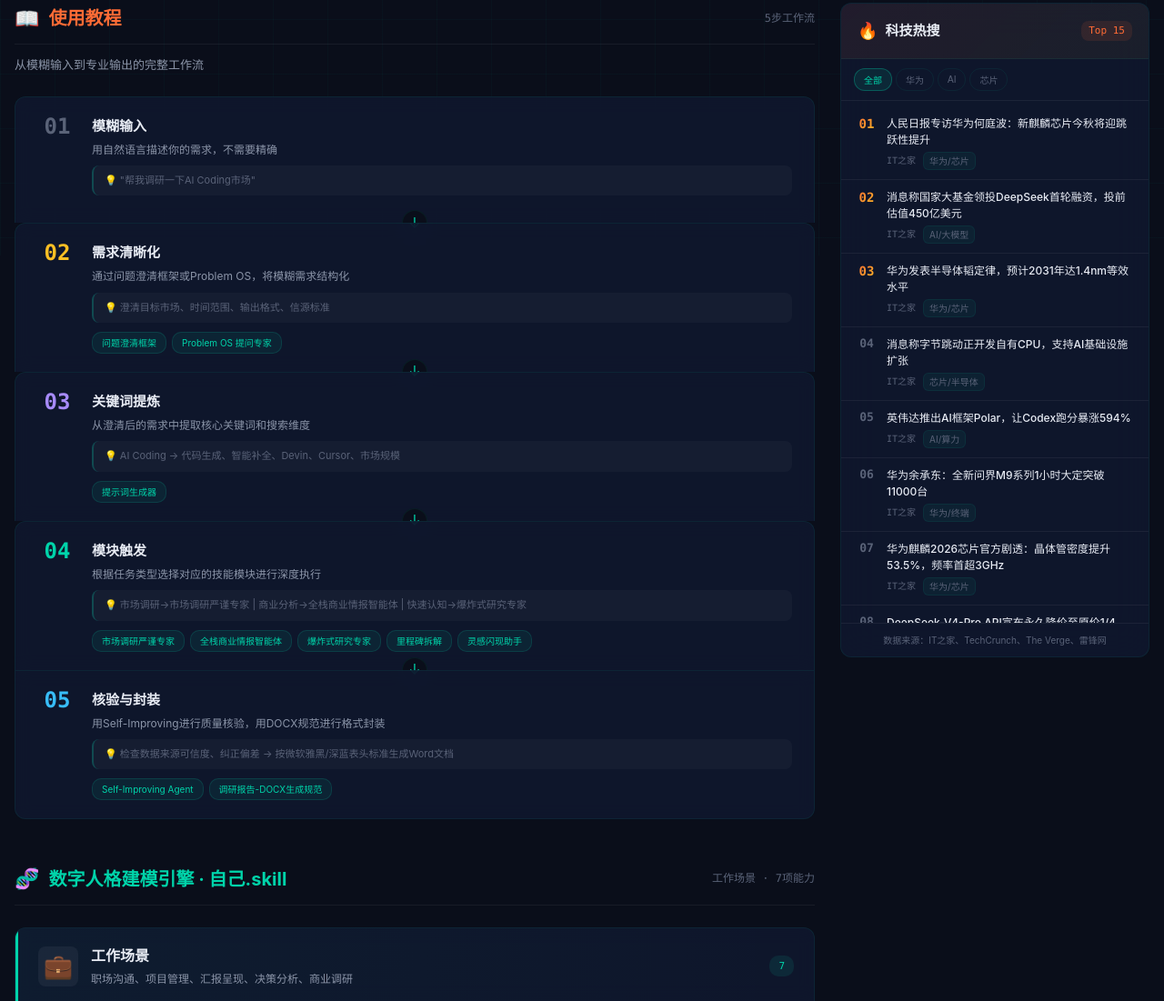
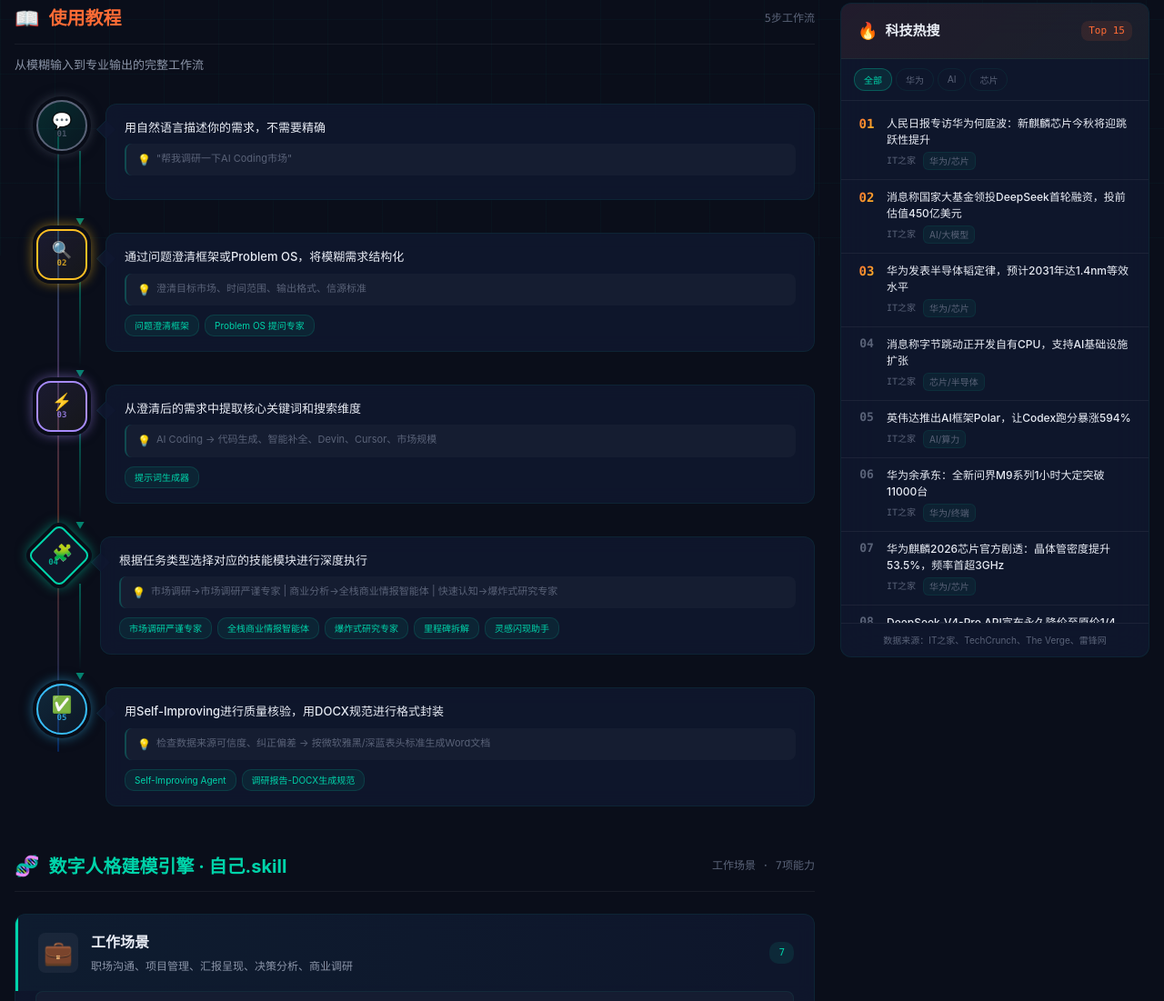
Before and after one commit to HardysWorld/ai-morning-briefing, a plain HTML site: page index.html in a window 1280 px wide. Shown: the part 519-1620 px from the top of the page at 91% size. Drawn offline with Linux system fonts and the light colour scheme.

Commit message:
Update AI morning briefing - 2026-05-28

```diff
--- a/index.html
+++ b/index.html
@@ -266,79 +266,159 @@ body::before {
   font-family: var(--font-mono);
 }
 
-/* ============ 使用教程 ============ */
+/* ============ 使用教程 - 流程图 ============ */
 .tutorial-subtitle {
   font-size: 13px;
   color: var(--text-secondary);
-  margin-bottom: 24px;
+  margin-bottom: 28px;
   margin-top: -12px;
 }
 
-.tutorial-container {
+.flowchart-container {
   display: flex;
   flex-direction: column;
   gap: 0;
-}
-
-.tutorial-step {
+  position: relative;
+  padding-left: 24px;
+}
+
+.flowchart-container::before {
+  content: '';
+  position: absolute;
+  left: 47px;
+  top: 40px;
+  bottom: 60px;
+  width: 2px;
+  background: linear-gradient(180deg,
+    var(--accent-cyan) 0%,
+    var(--accent-purple) 33%,
+    var(--accent-orange) 66%,
+    var(--accent-blue) 100%);
+  opacity: 0.3;
+  border-radius: 1px;
+}
+
+.flow-step {
   display: flex;
-  gap: 16px;
-  padding: 20px 24px;
+  align-items: flex-start;
+  gap: 20px;
+  padding: 0 0 32px 0;
+  position: relative;
+}
+
+.flow-step-last {
+  padding-bottom: 0;
+}
+
+/* 流程节点 */
+.flow-node {
+  position: relative;
+  z-index: 2;
+  width: 56px;
+  height: 56px;
+  border-radius: 16px;
+  display: flex;
+  flex-direction: column;
+  align-items: center;
+  justify-content: center;
+  flex-shrink: 0;
+  background: var(--bg-secondary);
+  border: 2px solid var(--node-color, var(--accent-cyan));
+  box-shadow: 0 0 20px rgba(0, 0, 0, 0.3), 0 0 0 4px var(--bg-primary), 0 0 15px var(--node-color, var(--accent-cyan));
+  transition: all 0.3s ease;
+}
+
+.flow-node:hover {
+  transform: scale(1.1);
+  box-shadow: 0 0 25px rgba(0, 0, 0, 0.4), 0 0 0 4px var(--bg-primary), 0 0 25px var(--node-color, var(--accent-cyan));
+}
+
+.flow-node-start {
+  border-radius: 50%;
+  background: linear-gradient(135deg, rgba(0, 212, 170, 0.15), rgba(0, 212, 170, 0.05));
+}
+
+.flow-node-end {
+  border-radius: 50%;
+  background: linear-gradient(135deg, rgba(56, 189, 248, 0.15), rgba(56, 189, 248, 0.05));
+}
+
+.flow-node-branch {
+  border-radius: 8px;
+  transform: rotate(45deg);
+  width: 50px;
+  height: 50px;
+}
+
+.flow-node-branch .flow-node-icon,
+.flow-node-branch .flow-node-num,
+.flow-node-branch .flow-node-title {
+  transform: rotate(-45deg);
+}
+
+.flow-node-process {
+  background: linear-gradient(135deg, rgba(167, 139, 250, 0.1), rgba(251, 191, 36, 0.05));
+}
+
+.flow-node-icon {
+  font-size: 18px;
+  line-height: 1;
+  margin-bottom: 1px;
+}
+
+.flow-node-num {
+  font-size: 9px;
+  font-weight: 700;
+  font-family: var(--font-mono);
+  color: var(--node-color, var(--accent-cyan));
+  opacity: 0.8;
+  line-height: 1;
+}
+
+.flow-node-title {
+  display: none;
+}
+
+/* 节点详情卡片 */
+.flow-detail {
+  flex: 1;
   background: var(--bg-card);
   border: 1px solid var(--border-subtle);
   border-radius: var(--radius);
-  margin-bottom: 0;
+  padding: 16px 20px;
+  backdrop-filter: blur(10px);
+  transition: all 0.3s ease;
   position: relative;
-  backdrop-filter: blur(10px);
-}
-
-.tutorial-step:not(:last-child) {
-  border-radius: var(--radius) var(--radius) 0 0;
-  border-bottom: none;
-}
-
-.tutorial-step:last-child {
-  border-radius: 0 0 var(--radius) var(--radius);
-}
-
-.tutorial-step:first-child {
-  border-radius: var(--radius) var(--radius) 0 0;
-}
-
-.tutorial-step:only-child {
-  border-radius: var(--radius);
-}
-
-.tutorial-step-num {
-  font-size: 24px;
-  font-weight: 800;
-  font-family: var(--font-mono);
-  color: var(--step-color, var(--text-muted));
-  min-width: 44px;
-  text-align: center;
-  line-height: 1;
-}
-
-.tutorial-step-body {
-  flex: 1;
-  min-width: 0;
-}
-
-.tutorial-step-title {
-  font-size: 15px;
-  font-weight: 700;
+  margin-top: 4px;
+}
+
+.flow-detail::before {
+  content: '';
+  position: absolute;
+  left: -8px;
+  top: 20px;
+  width: 14px;
+  height: 14px;
+  background: var(--bg-card);
+  border-left: 1px solid var(--border-subtle);
+  border-bottom: 1px solid var(--border-subtle);
+  transform: rotate(45deg);
+}
+
+.flow-detail:hover {
+  border-color: var(--border-glow);
+  box-shadow: var(--shadow-glow);
+}
+
+.flow-detail-desc {
+  font-size: 13px;
   color: var(--text-primary);
-  margin-bottom: 4px;
-}
-
-.tutorial-step-desc {
-  font-size: 12px;
-  color: var(--text-secondary);
+  font-weight: 500;
   margin-bottom: 8px;
-  line-height: 1.6;
-}
-
-.tutorial-step-example {
+  line-height: 1.5;
+}
+
+.flow-detail-example {
   font-size: 11px;
   color: var(--text-muted);
   background: rgba(255, 255, 255, 0.03);
@@ -346,9 +426,17 @@ body::before {
   border-radius: var(--radius-sm);
   margin-bottom: 10px;
   border-left: 2px solid var(--border-glow);
-}
-
-.tutorial-step-tools {
+  display: flex;
+  align-items: flex-start;
+  gap: 6px;
+}
+
+.flow-example-icon {
+  flex-shrink: 0;
+  font-size: 12px;
+}
+
+.flow-detail-tools {
   display: flex;
   flex-wrap: wrap;
   gap: 6px;
@@ -361,24 +449,63 @@ body::before {
   background: rgba(0, 212, 170, 0.08);
   color: var(--accent-cyan);
   border: 1px solid rgba(0, 212, 170, 0.15);
-}
-
-.tutorial-arrow {
+  transition: all 0.2s ease;
+}
+
+.tutorial-tool-tag:hover {
+  background: rgba(0, 212, 170, 0.15);
+  transform: translateY(-1px);
+}
+
+/* 连接线 */
+.flow-connector {
   position: absolute;
-  bottom: -14px;
-  left: 50%;
-  transform: translateX(-50%);
-  font-size: 16px;
+  left: 47px;
+  top: 56px;
+  bottom: 0;
+  width: 2px;
+  display: flex;
+  flex-direction: column;
+  align-items: center;
+}
+
+.flow-arrow-line {
+  flex: 1;
+  width: 2px;
+  background: linear-gradient(180deg, var(--accent-cyan), transparent);
+  opacity: 0.4;
+}
+
+.flow-arrow-head {
+  font-size: 10px;
   color: var(--accent-cyan);
-  z-index: 2;
-  background: var(--bg-primary);
-  width: 28px;
-  height: 28px;
-  display: flex;
-  align-items: center;
-  justify-content: center;
-  border-radius: 50%;
-  border: 1px solid var(--border-subtle);
+  opacity: 0.6;
+  margin-top: -2px;
+}
+
+/* 流程图响应式 */
+@media (max-width: 768px) {
+  .flowchart-container {
+    padding-left: 16px;
+  }
+  .flowchart-container::before {
+    left: 39px;
+  }
+  .flow-node {
+    width: 48px;
+    height: 48px;
+    border-radius: 12px;
+  }
+  .flow-node-icon {
+    font-size: 16px;
+  }
+  .flow-connector {
+    left: 39px;
+    top: 48px;
+  }
+  .flow-detail::before {
+    top: 16px;
+  }
 }
 
 /* ============ 卡片网格 ============ */
@@ -1175,59 +1302,94 @@ body::before {
       <span class="section-count">5步工作流</span>
     </h2>
     <div class="tutorial-subtitle">从模糊输入到专业输出的完整工作流</div>
-    <div class="tutorial-container">
-
-    <div class="tutorial-step">
-      <div class="tutorial-step-num" style="--step-color:#5a6378">01</div>
-      <div class="tutorial-step-body">
-        <div class="tutorial-step-title">模糊输入</div>
-        <div class="tutorial-step-desc">用自然语言描述你的需求，不需要精确</div>
-        <div class="tutorial-step-example">💡 "帮我调研一下AI Coding市场"</div>
-
-      </div>
-      <div class="tutorial-arrow">↓</div>
-    </div>
-
-    <div class="tutorial-step">
-      <div class="tutorial-step-num" style="--step-color:#fbbf24">02</div>
-      <div class="tutorial-step-body">
-        <div class="tutorial-step-title">需求清晰化</div>
-        <div class="tutorial-step-desc">通过问题澄清框架或Problem OS，将模糊需求结构化</div>
-        <div class="tutorial-step-example">💡 澄清目标市场、时间范围、输出格式、信源标准</div>
-        <div class="tutorial-step-tools"><span class="tutorial-tool-tag">问题澄清框架</span><span class="tutorial-tool-tag">Problem OS 提问专家</span></div>
-      </div>
-      <div class="tutorial-arrow">↓</div>
-    </div>
-
-    <div class="tutorial-step">
-      <div class="tutorial-step-num" style="--step-color:#a78bfa">03</div>
-      <div class="tutorial-step-body">
-        <div class="tutorial-step-title">关键词提炼</div>
-        <div class="tutorial-step-desc">从澄清后的需求中提取核心关键词和搜索维度</div>
-        <div class="tutorial-step-example">💡 AI Coding → 代码生成、智能补全、Devin、Cursor、市场规模</div>
-        <div class="tutorial-step-tools"><span class="tutorial-tool-tag">提示词生成器</span></div>
-      </div>
-      <div class="tutorial-arrow">↓</div>
-    </div>
-
-    <div class="tutorial-step">
-      <div class="tutorial-step-num" style="--step-color:#00d4aa">04</div>
-      <div class="tutorial-step-body">
-        <div class="tutorial-step-title">模块触发</div>
-        <div class="tutorial-step-desc">根据任务类型选择对应的技能模块进行深度执行</div>
-        <div class="tutorial-step-example">💡 市场调研→市场调研严谨专家 | 商业分析→全栈商业情报智能体 | 快速认知→爆炸式研究专家</div>
-        <div class="tutorial-step-tools"><span class="tutorial-tool-tag">市场调研严谨专家</span><span class="tutorial-tool-tag">全栈商业情报智能体</span><span class="tutorial-tool-tag">爆炸式研究专家</span><span class="tutorial-tool-tag">里程碑拆解</span><span class="tutorial-tool-tag">灵感闪现助手</span></div>
-      </div>
-      <div class="tutorial-arrow">↓</div>
-    </div>
-
-    <div class="tutorial-step">
-      <div class="tutorial-step-num" style="--step-color:#38bdf8">05</div>
-      <div class="tutorial-step-body">
-        <div class="tutorial-step-title">核验与封装</div>
-        <div class="tutorial-step-desc">用Self-Improving进行质量核验，用DOCX规范进行格式封装</div>
-        <div class="tutorial-step-example">💡 检查数据来源可信度、纠正偏差 → 按微软雅黑/深蓝表头标准生成Word文档</div>
-        <div class="tutorial-step-tools"><span class="tutorial-tool-tag">Self-Improving Agent</span><span class="tutorial-tool-tag">调研报告-DOCX生成规范</span></div>
+    <div class="flowchart-container">
+
+    <div class="flow-step ">
+      <div class="flow-node flow-node-start" style="--node-color:#5a6378">
+        <div class="flow-node-icon">💬</div>
+        <div class="flow-node-num">01</div>
+        <div class="flow-node-title">模糊输入</div>
+      </div>
+      <div class="flow-detail">
+        <div class="flow-detail-desc">用自然语言描述你的需求，不需要精确</div>
+        <div class="flow-detail-example"><span class="flow-example-icon">💡</span> "帮我调研一下AI Coding市场"</div>
+
+      </div>
+
+      <div class="flow-connector">
+        <div class="flow-arrow-line"></div>
+        <div class="flow-arrow-head">▼</div>
+      </div>
+
+    </div>
+
+    <div class="flow-step ">
+      <div class="flow-node flow-node-process" style="--node-color:#fbbf24">
+        <div class="flow-node-icon">🔍</div>
+        <div class="flow-node-num">02</div>
+        <div class="flow-node-title">需求清晰化</div>
+      </div>
+      <div class="flow-detail">
+        <div class="flow-detail-desc">通过问题澄清框架或Problem OS，将模糊需求结构化</div>
+        <div class="flow-detail-example"><span class="flow-example-icon">💡</span> 澄清目标市场、时间范围、输出格式、信源标准</div>
+        <div class="flow-detail-tools"><span class="tutorial-tool-tag">问题澄清框架</span><span class="tutorial-tool-tag">Problem OS 提问专家</span></div>
+      </div>
+
+      <div class="flow-connector">
+        <div class="flow-arrow-line"></div>
+        <div class="flow-arrow-head">▼</div>
+      </div>
+
+    </div>
+
+    <div class="flow-step ">
+      <div class="flow-node flow-node-process" style="--node-color:#a78bfa">
+        <div class="flow-node-icon">⚡</div>
+        <div class="flow-node-num">03</div>
+        <div class="flow-node-title">关键词提炼</div>
+      </div>
+      <div class="flow-detail">
+        <div class="flow-detail-desc">从澄清后的需求中提取核心关键词和搜索维度</div>
+        <div class="flow-detail-example"><span class="flow-example-icon">💡</span> AI Coding → 代码生成、智能补全、Devin、Cursor、市场规模</div>
+        <div class="flow-detail-tools"><span class="tutorial-tool-tag">提示词生成器</span></div>
+      </div>
+
+      <div class="flow-connector">
+        <div class="flow-arrow-line"></div>
+        <div class="flow-arrow-head">▼</div>
+      </div>
+
+    </div>
+
+    <div class="flow-step ">
+      <div class="flow-node flow-node-branch" style="--node-color:#00d4aa">
+        <div class="flow-node-icon">🧩</div>
+        <div class="flow-node-num">04</div>
+        <div class="flow-node-title">模块触发</div>
+      </div>
+      <div class="flow-detail">
+        <div class="flow-detail-desc">根据任务类型选择对应的技能模块进行深度执行</div>
+        <div class="flow-detail-example"><span class="flow-example-icon">💡</span> 市场调研→市场调研严谨专家 | 商业分析→全栈商业情报智能体 | 快速认知→爆炸式研究专家</div>
+        <div class="flow-detail-tools"><span class="tutorial-tool-tag">市场调研严谨专家</span><span class="tutorial-tool-tag">全栈商业情报智能体</span><span class="tutorial-tool-tag">爆炸式研究专家</span><span class="tutorial-tool-tag">里程碑拆解</span><span class="tutorial-tool-tag">灵感闪现助手</span></div>
+      </div>
+
+      <div class="flow-connector">
+        <div class="flow-arrow-line"></div>
+        <div class="flow-arrow-head">▼</div>
+      </div>
+
+    </div>
+
+    <div class="flow-step flow-step-last">
+      <div class="flow-node flow-node-end" style="--node-color:#38bdf8">
+        <div class="flow-node-icon">✅</div>
+        <div class="flow-node-num">05</div>
+        <div class="flow-node-title">核验与封装</div>
+      </div>
+      <div class="flow-detail">
+        <div class="flow-detail-desc">用Self-Improving进行质量核验，用DOCX规范进行格式封装</div>
+        <div class="flow-detail-example"><span class="flow-example-icon">💡</span> 检查数据来源可信度、纠正偏差 → 按微软雅黑/深蓝表头标准生成Word文档</div>
+        <div class="flow-detail-tools"><span class="tutorial-tool-tag">Self-Improving Agent</span><span class="tutorial-tool-tag">调研报告-DOCX生成规范</span></div>
       </div>
 
     </div>
```
